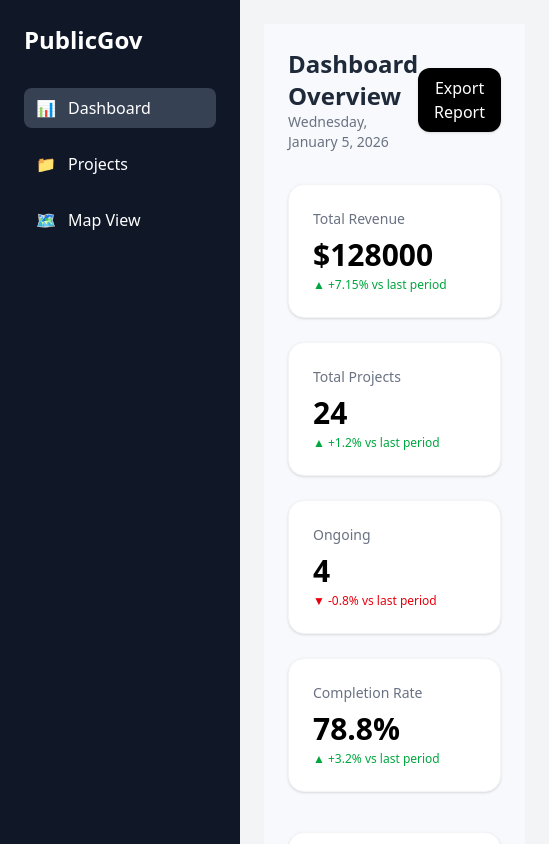
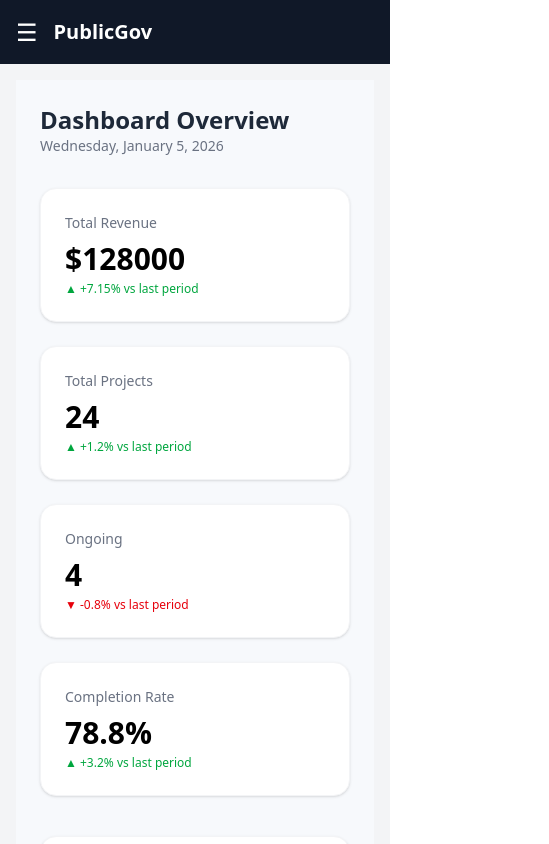
Before and after one commit to SnowJunior/chame-jenga, a SvelteKit app: page / in a window 390 px wide. Shown: the top 844 px of the page, 549 px wide, since content can reach past the window. Built offline with nearby package versions, Linux system fonts and the light colour scheme.

Commit message:
chore update responsiveness

```diff
--- a/src/components/Sidebar.svelte
+++ b/src/components/Sidebar.svelte
@@ -1,30 +1,45 @@
 <script lang="ts">
 	import { page } from '$app/stores';
-	import { derived } from 'svelte/store';
+	import { derived } from 'svelte/store'; // 1. FIX: Destructure prop and avoid $derived() wrapper
 
-	// Automatically get the current route
+	let { isOpen } = $props(); // Current route store
+
 	const currentRoute = derived(page, ($page) => $page.url.pathname);
 
 	const navItems = [
 		{ name: 'Dashboard', path: '/', icon: '📊' },
 		{ name: 'Projects', path: '/projects', icon: '📁' },
 		{ name: 'Map View', path: '/map', icon: '🗺️' }
-	];
+	]; // Auto-close drawer on mobile
+
+	const handleNavClick = () => {
+		if (window.innerWidth < 1024) {
+			// 2. FIX: Mutate the prop variable directly (isOpen = false)
+			isOpen = false;
+		}
+	};
 </script>
 
-<nav class="fixed h-screen w-60 bg-gray-900 p-6 text-white">
-	<h1 class="mb-8 text-2xl font-semibold">PublicGov</h1>
-
+<nav
+	class="
+fixed
+top-0 left-0 z-30 h-screen w-60
+-translate-x-60 transform bg-gray-900
+p-6 text-white transition-transform
+duration-300 lg:translate-x-0 {isOpen ? 'translate-x-0' : ''}
+"
+>
+	<h1 class="mb-8 hidden text-2xl font-semibold lg:block">PublicGov</h1>
 	<ul class="space-y-4">
 		{#each navItems as item (item.name)}
 			<li>
 				<a
 					href={item.path}
+					onclick={handleNavClick}
 					class="flex items-center space-x-3 rounded-lg px-3 py-2 transition duration-200 hover:bg-gray-700"
 					class:bg-gray-700={$currentRoute === item.path}
 				>
-					<span>{item.icon}</span>
-					<span>{item.name}</span>
+					<span>{item.icon}</span> <span>{item.name}</span>
 				</a>
 			</li>
 		{/each}
--- a/src/routes/+layout.svelte
+++ b/src/routes/+layout.svelte
@@ -1,27 +1,46 @@
 <script lang="ts">
-  import '../app.css';
-  import favicon from '$lib/assets/favicon.svg';
-  import Sidebar from '../components/Sidebar.svelte';
+	import '../app.css';
+	import favicon from '$lib/assets/favicon.svg';
+	import Sidebar from '../components/Sidebar.svelte'; // Import the SvelteKit hook, but NOT the Svelte runes ($effect, $state, etc.)
+	import { beforeNavigate } from '$app/navigation'; // $props() is used directly and exposes 'children'
+	let { children } = $props(); // $state() is used directly to create reactive state
 
-  let { children } = $props();
+	let isOpen = $state(false);
+
+	const toggleMenu = () => (isOpen = !isOpen);
+	const closeMenu = () => (isOpen = false); // $effect() is used directly to run side effects
+
+	$effect(() => {
+		beforeNavigate(() => {
+			if (isOpen) {
+				isOpen = false;
+			}
+		});
+	});
 </script>
 
 <svelte:head>
-  <link rel="icon" href={favicon} />
+	<link rel="icon" href={favicon} />
 </svelte:head>
 
-<div class="flex min-h-screen">
-  <!-- Sidebar -->
-  <Sidebar />
-
-  <!-- Main content -->
-  <main class="ml-60 w-full bg-gray-100 p-6">
-    {@render children()}
-  </main>
+<div class="flex items-center bg-gray-900 p-4 text-white lg:hidden">
+	<button onclick={toggleMenu} class="text-2xl">☰</button>
+	<h1 class="ml-4 text-xl font-semibold">PublicGov</h1>
 </div>
 
-<style>
-  main {
-    transition: margin-left 0.3s ease;
-  }
-</style>
+<div class="relative flex min-h-screen">
+	{#if isOpen}
+		<div
+			role="button"
+			tabindex="0"
+			onclick={closeMenu}
+			onkeydown={(e) => e.key === 'Enter' && closeMenu()}
+			class="fixed inset-0 z-20 bg-white/10 backdrop-blur-sm lg:hidden"
+		></div>
+	{/if}
+
+	<Sidebar {isOpen} />
+	<main class="w-full bg-gray-100 p-4 transition-all duration-300 lg:ml-60">
+		{@render children()}
+	</main>
+</div>
--- a/src/routes/+page.svelte
+++ b/src/routes/+page.svelte
@@ -57,8 +57,6 @@
 			<h1 class="text-2xl font-semibold text-gray-800">Dashboard Overview</h1>
 			<p class="text-sm text-gray-500">Wednesday, January 5, 2026</p>
 		</div>
-
-		<button class="rounded-xl bg-black px-4 py-2 text-white shadow"> Export Report </button>
 	</div>
 
 	<!-- TOP STATS -->
```
